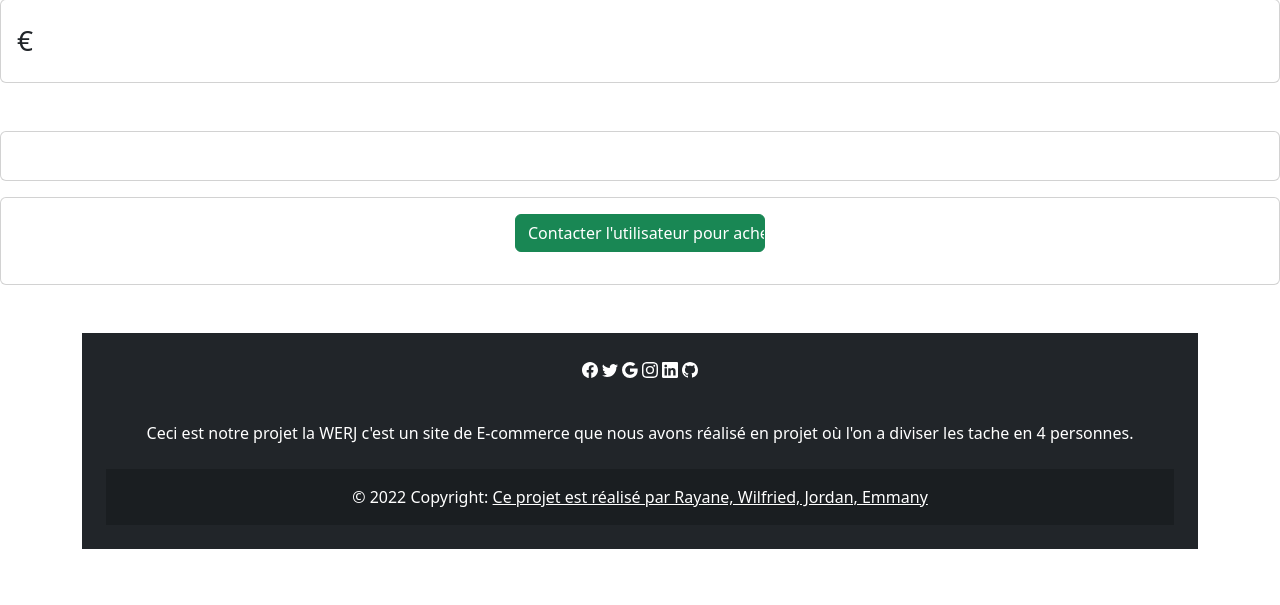
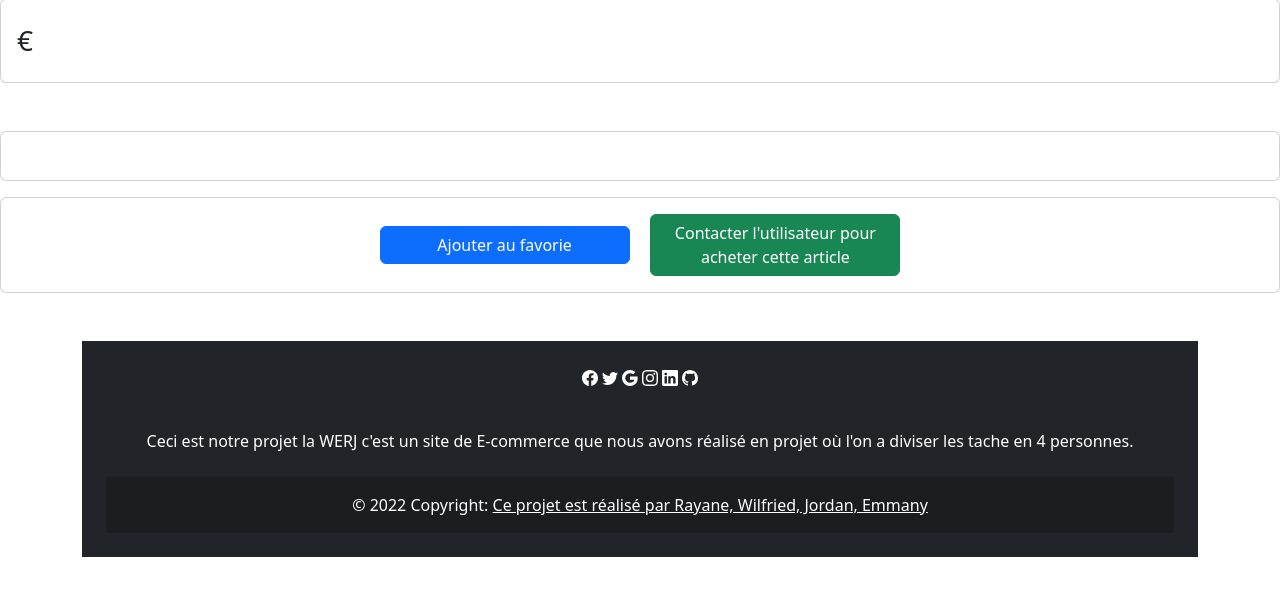
Before and after one commit to Wildrey237/ECE_WEB, a PHP site: the page made by annonce.php in a window 1280 px wide. Shown: the part 223-828 px from the top of the page. Before the commit the page ends 772 px from the top, so only its background shows below. Run offline with PHP 8.4, Linux system fonts and the light colour scheme; data comes from the database, SQL or seed files in the repository; data that the repository does not hold is empty.

Commit message:
creation bouton prise contact pour annonce et favor

```diff
--- a/annonce.php
+++ b/annonce.php
@@ -54,15 +54,20 @@
                     </div>
 
 
+
                     <div class="card mb-5">
-                        <div class="card-body  classe mx-auto">
-                            <form method="post" action="">
-                                <input type="hidden" value="<?php echo $_GET["id"]?>">
-                                <input type="submit" class="btn btn-success" style="width: 250px" value="Contacter l'utilisateur pour acheter cette article">
-                            </form>
+                        <div class="card-body mx-auto">
+
+                        <a  class="btn btn-primary mx-auto" style="width: 250px" value="<?php echo $_GET["id"]?>"> Ajouter au favorie</a> &nbsp;&nbsp;&nbsp;
+
+                        <a class="btn btn-success mx-auto" style="width: 250px"  value="<?php echo $_GET["id"]?>" href="chatbox.php?id='.$data['id'].'">Contacter l'utilisateur pour acheter cette article</a>
+
+
                         </div>
 
                     </div>
+
+
 
             <?php require_once("views/footer.php"); ?>
 
```
